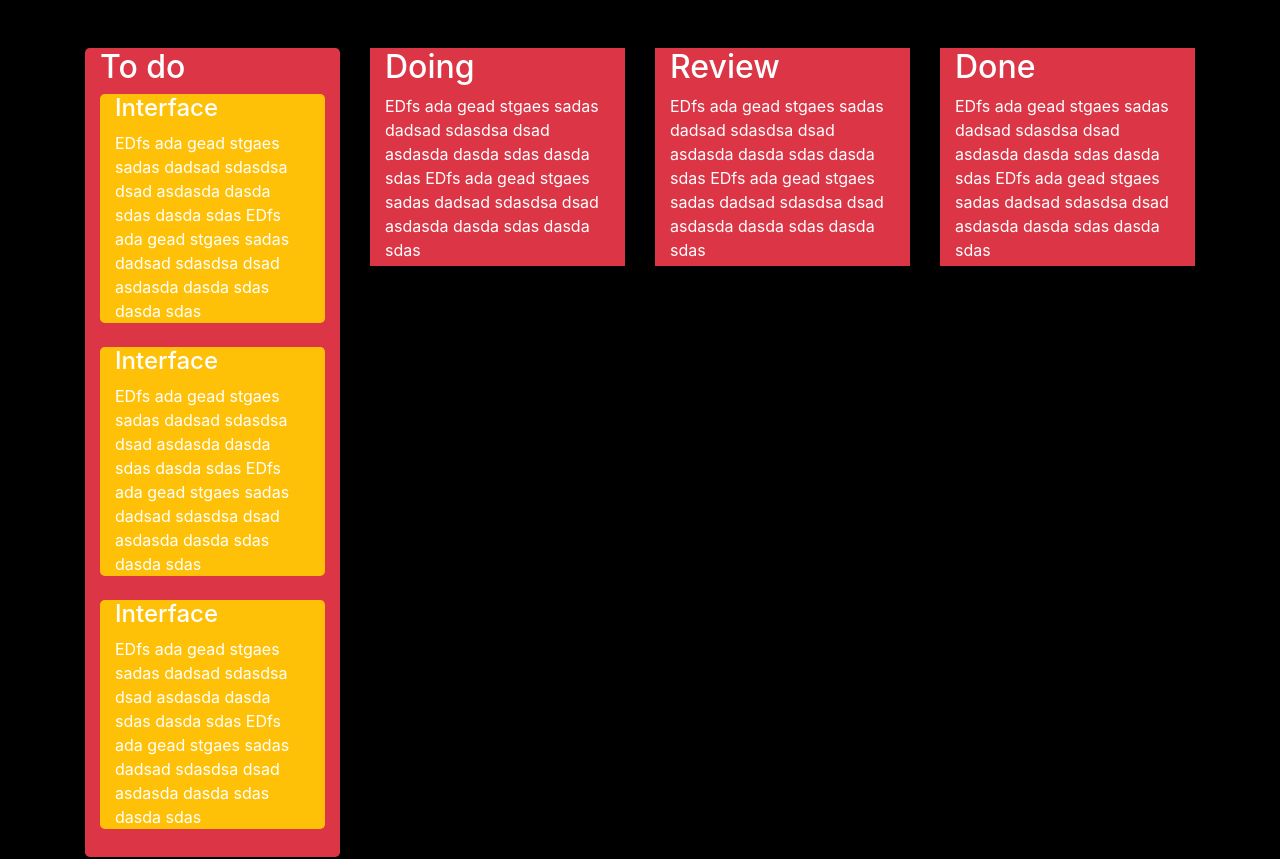
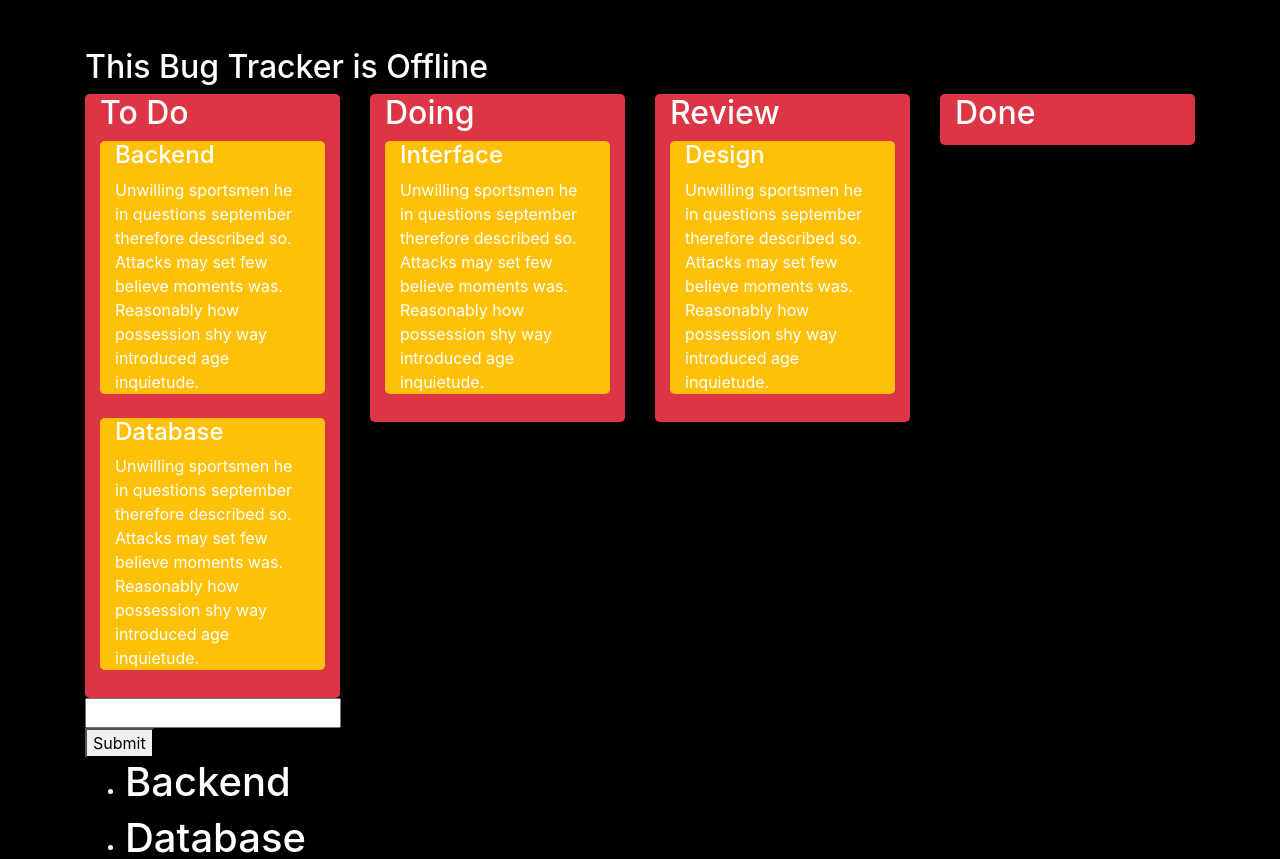
Before and after one commit to SachJay/ProjectManager, a React (Create React App) app: page / in a window 1280 px wide. Shown: the top 859 px of the page. Built offline with nearby package versions, Linux system fonts and the light colour scheme.

Commit message:
interface will display tasks based on database

```diff
--- a/src/App.js
+++ b/src/App.js
@@ -4,6 +4,26 @@ import socketIOClient from "socket.io-client";
 
 var Tasks = ({task="Undefined"}) => (
   <h1>{task}</h1>
+);
+
+var SprintColumn = ({title="To Do", tasks=[]}) => (
+  <div className="item col-md-3">
+    <div className="col-md-12 bg-danger pb-1 rounded-lg">
+      <h2>{title}</h2>
+      {
+        tasks.map((task) =>
+          <SprintRow title={task.title}/>
+        )
+      }
+    </div>
+  </div>
+);
+
+var SprintRow = ({title="Interface", desc="Unwilling sportsmen he in questions september therefore described so. Attacks may set few believe moments was. Reasonably how possession shy way introduced age inquietude."}) => (
+  <div className="col-12 bg-warning mb-4 rounded-lg">
+    <h4>{title}</h4>
+     {desc}
+  </div>
 );
 
 class App extends Component {
@@ -18,16 +38,19 @@ class App extends Component {
       open: false,
       isUpdated: true,
       isFetching: false,
-      data: [{"task": "Interface"},{"task": "Design"},{"task": "Backend"}]
+      toDoTasks: [{"title": "Backend"},{"title": "Database"}],
+      doingTasks: [{"title": "Interface"}],
+      reviewTasks: [{"title": "Design"}],
+      doneTasks: []
     };
   }
 
   renderTasks = () => {
     return (
       <ul>
-        {this.state.data.map((task, id) =>
+        {this.state.toDoTasks.map((task, id) =>
           <li key={id}>
-            <Tasks task={task.task}/>
+            <Tasks task={task.title}/>
           </li>
         )}
       </ul>
@@ -74,60 +97,20 @@ class App extends Component {
 
 
     return (
-
       <div className="container my-5">
-          <div className="row">
-
-            <div className="item col-md-3">
-              <div className="col-md-12 bg-danger pb-1 rounded-lg">
-                <h2>To do</h2>
-                <div className="col-12 bg-warning mb-4 rounded-lg">
-                  <h4>Interface</h4>
-                  EDfs ada gead stgaes sadas dadsad sdasdsa dsad asdasda dasda sdas dasda sdas  EDfs ada gead stgaes sadas dadsad sdasdsa dsad asdasda dasda sdas dasda sdas
-                </div>
-
-                <div className="col-12 bg-warning mb-4 rounded-lg">
-                 <h4>Interface</h4>
-                  EDfs ada gead stgaes sadas dadsad sdasdsa dsad asdasda dasda sdas dasda sdas  EDfs ada gead stgaes sadas dadsad sdasdsa dsad asdasda dasda sdas dasda sdas
-                </div>
-
-                <div className="col-12 bg-warning mb-4 rounded-lg">
-                  <h4>Interface</h4>
-                  EDfs ada gead stgaes sadas dadsad sdasdsa dsad asdasda dasda sdas dasda sdas  EDfs ada gead stgaes sadas dadsad sdasdsa dsad asdasda dasda sdas dasda sdas
-                </div>
-              </div>
-            </div>
-
-            <div className="col-md-3">
-              <div className="col-md-12 bg-danger pb-1">
-                <h2>Doing</h2>
-                EDfs ada gead stgaes sadas dadsad sdasdsa dsad asdasda dasda sdas dasda sdas  EDfs ada gead stgaes sadas dadsad sdasdsa dsad asdasda dasda sdas dasda sdas
-              </div>
-            </div>
-
-            <div className="col-md-3">
-              <div className="col-md-12 bg-danger pb-1">
-                <h2>Review</h2>
-                EDfs ada gead stgaes sadas dadsad sdasdsa dsad asdasda dasda sdas dasda sdas  EDfs ada gead stgaes sadas dadsad sdasdsa dsad asdasda dasda sdas dasda sdas
-              </div>
-            </div>
-
-            <div className="col-md-3">
-              <div className="col-md-12 bg-danger pb-1">
-                <h2>Done</h2>
-                EDfs ada gead stgaes sadas dadsad sdasdsa dsad asdasda dasda sdas dasda sdas  EDfs ada gead stgaes sadas dadsad sdasdsa dsad asdasda dasda sdas dasda sdas
-              </div>
-            </div>
-
-          </div>
-
-
         <h2>This Bug Tracker is {this.state.open ? 'Online' : 'Offline'}</h2>
 
-        <h3>Remaining Tasks</h3>
+        <div className="row">
+          <SprintColumn title="To Do" tasks={this.state.toDoTasks}></SprintColumn>
+          <SprintColumn title="Doing" tasks={this.state.doingTasks}></SprintColumn>
+          <SprintColumn title="Review" tasks={this.state.reviewTasks}></SprintColumn>
+          <SprintColumn title="Done" tasks={this.state.doneTasks}></SprintColumn>
+        </div>
+
         <input ref={this.textInput}></input>
         <br></br>
         <button onClick={this.onButtonClick}>Submit</button>
+
         {this.state.isUpdated ? this.getData() : this.addTask()}
       </div>
     )
```
